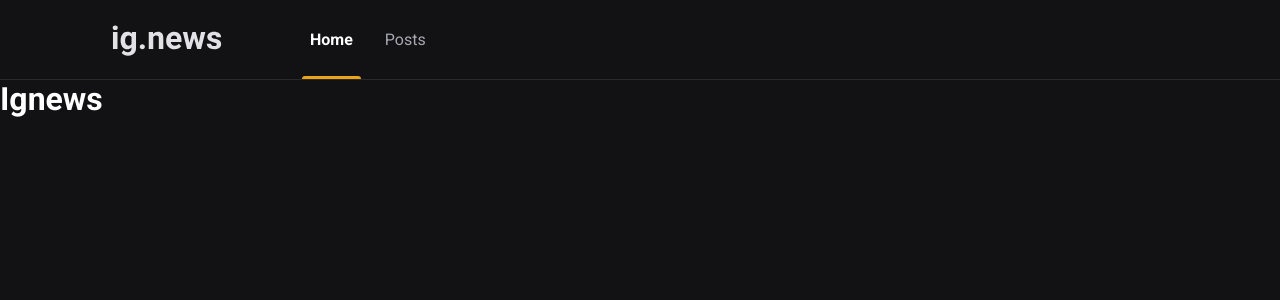
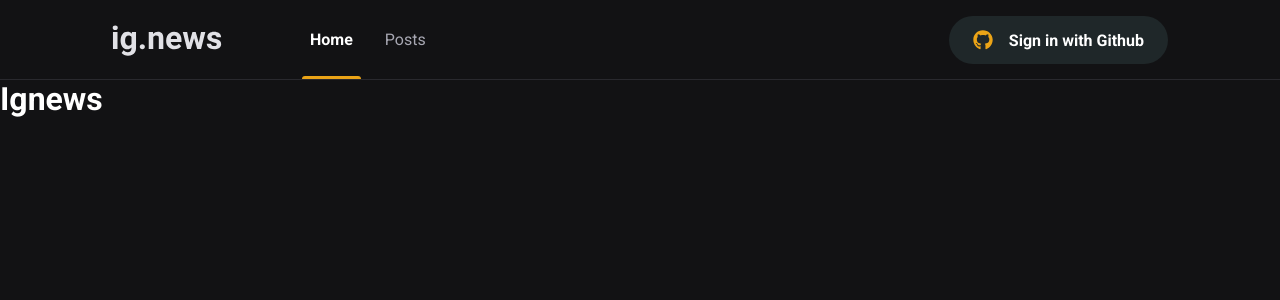
Before and after one commit to gabepinheiro/ig.news, a Next.js app: page / in a window 1280 px wide. Shown: the top 300 px of the page. Built offline with nearby package versions, Linux system fonts and the light colour scheme.

Commit message:
add SignInButton

```diff
--- a/package.json
+++ b/package.json
@@ -10,7 +10,8 @@
   "dependencies": {
     "next": "12.0.7",
     "react": "17.0.2",
-    "react-dom": "17.0.2"
+    "react-dom": "17.0.2",
+    "react-icons": "4.3.1"
   },
   "devDependencies": {
     "@types/node": "17.0.0",
--- a/src/components/header/index.tsx
+++ b/src/components/header/index.tsx
@@ -1,3 +1,5 @@
+import {SignInButton} from '../signin-button'
+
 import styles from './styles.module.scss'
 
 export const Header = () => (
@@ -9,6 +11,8 @@ export const Header = () => (
         <a className={`${styles.navLink} ${styles.navLinkActive}`} href="#">Home</a>
         <a className={styles.navLink} href="#">Posts</a>
       </nav>
+
+      <SignInButton />
     </section>
   </header >
 )
--- a/src/components/header/styles.module.scss
+++ b/src/components/header/styles.module.scss
@@ -14,6 +14,10 @@
   display: flex;
   align-items: center;
   gap: 8rem;
+
+  button {
+    margin-left: auto;
+  }
 }
 
 .navigation {
--- /dev/null
+++ b/src/components/signin-button/index.tsx
@@ -0,0 +1,23 @@
+import {FaGithub as GithubIcon} from 'react-icons/fa'
+import {FiX as CloseIcon} from 'react-icons/fi'
+
+import styles from './styles.module.scss'
+
+export const SignInButton = () => {
+  const isUserLoggedIn = false
+
+  return isUserLoggedIn ? (
+    <button type="button" className={styles.wrapper}>
+      <GithubIcon color="#04D361" />
+      Gabe
+      <CloseIcon color="#737388" />
+    </button>
+
+  ) : (
+    <button type="button" className={styles.wrapper}>
+      <GithubIcon color="#EBA417" />
+      Sign in with Github
+    </button>
+
+  )
+}
--- /dev/null
+++ b/src/components/signin-button/styles.module.scss
@@ -0,0 +1,27 @@
+.wrapper {
+  background-color: #1f2729;
+  border: 0;
+  border-radius: 100px;
+  height: 4.8rem;
+  padding: 0 2.4rem;
+
+  display: flex;
+  align-items: center;
+  justify-content: center;
+  gap: 1.6rem;
+
+  color: var(--white);
+  font-weight: bold;
+
+  svg {
+    width: 2rem;
+    height: 2rem;
+  }
+
+  transition: filter 0.2s;
+
+  &:hover {
+    filter: brightness(0.8);
+  }
+
+}
```
Also changed, not shown: 1 other file (tests, documents, lock files or other folders).
